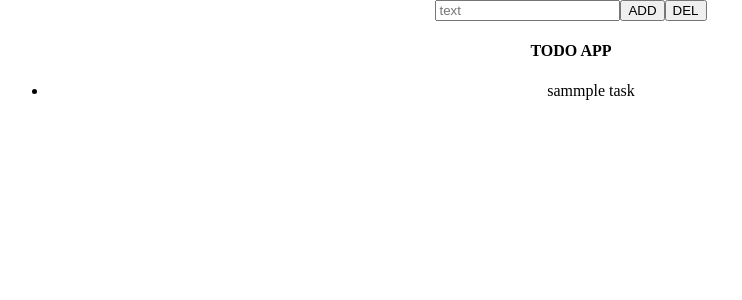
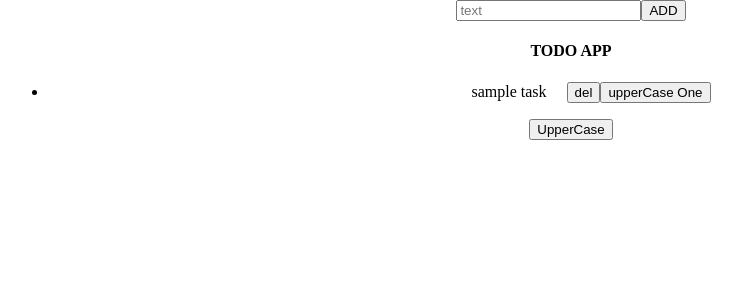
Before and after one commit to surbhisaini123/React, a React (Vite) app in the folder React_Learning/: page / in a window 1280 px wide. Shown: the top 300 px of the page, without its empty margins (69-811 px from the left). Built offline with nearby package versions, Linux system fonts and the light colour scheme.

Commit message:
TODO APP

```diff
--- a/React_Learning/src/Todo_List.jsx
+++ b/React_Learning/src/Todo_List.jsx
@@ -1,35 +1,147 @@
+// import { useState } from "react";
+// import React from 'react'
+
+// const Todo_List = () => {
+//     let [todo,setTodo]=useState(["sammple task"])
+//     let [newTodo,setNewTodo]=useState("")
+//     let addNewTask=()=>{
+//        setTodo([...todo,newTodo])
+//          setNewTodo("")
+//     }
+//     let updateTodoValue=(event)=>{
+//         // console.log(event.target.value);
+//        setNewTodo (event.target.value)
+
+
+//     }
+//   return (
+//     <div>
+//             <input placeholder='text'  value={newTodo} onChange={updateTodoValue}></input>
+//             <button onClick={addNewTask}>ADD</button>
+//             <button>DEL</button>
+//             <h4>TODO APP</h4>
+//             <ul >
+//                 {
+//                     todo.map((todo)=>(
+//                         <li>{todo}</li>
+//                     ))
+//                 }
+//             </ul>
+
+//     </div>
+//   )
+// }
+
+// export default Todo_List
+
+// <<<<<<-------------UNIQUE KEY FOR LIST ITEM-------->>>>>>>
+// import { useState } from "react";
+// import { v4 as uuidv4 } from "uuid";
+// import React from 'react'
+
+// const Todo_List = () => {
+//     let [todo,setTodo]=useState([{task:"sample task",id:uuidv4()}])
+//     let [newTodo,setNewTodo]=useState("")
+//     let addNewTask=()=>{
+//        setTodo([...todo,{task:newTodo ,id:uuidv4()}])
+//          setNewTodo("")
+//     }
+//     let updateTodoValue=(event)=>{
+//         // console.log(event.target.value);
+//        setNewTodo (event.target.value)
+
+
+//     }
+//   return (
+//     <div>
+//             <input placeholder='text'  value={newTodo} onChange={updateTodoValue}></input>
+//             <button onClick={addNewTask}>ADD</button>
+//             <button>DEL</button>
+//             <h4>TODO APP</h4>
+//             <ul >
+//                 {
+//                     todo.map((todo)=>(
+//                         <li key={todo.id}>{todo.task}</li>
+//                     ))
+//                 }
+//             </ul>
+
+//     </div>
+//   )
+// }
+
+// export default Todo_List
+
+// <<<<<<<<<------DELETE FROM THE ARRAY----------->>>>>>>>>>>
+
 import { useState } from "react";
+import { v4 as uuidv4 } from "uuid";
 import React from 'react'
 
 const Todo_List = () => {
-    let [todo,setTodo]=useState(["sammple task"])
+    let [todo,setTodo]=useState([{task:"sample task",id:uuidv4()}])
     let [newTodo,setNewTodo]=useState("")
     let addNewTask=()=>{
-       setTodo([...todo,newTodo])
+       setTodo((prevtodo)=>{
+        return [...prevtodo,{task:newTodo ,id:uuidv4()}]
+       })
          setNewTodo("")
     }
     let updateTodoValue=(event)=>{
-        // console.log(event.target.value);
        setNewTodo (event.target.value)
-
+    }
+    let deleteTodo=(id)=>{
+    //   let copy= todo.filter((todo)=>todo.id!=id)
+    //    console.log(copy);
+    setTodo((prevtodo)=>{
+        return todo.filter((prevtodo)=>prevtodo.id!=id)
+    })
 
     }
+    let upperCaseAll=()=>{
+        setTodo(
+            todo.map((todo)=>{
+               return {...todo,
+                 task:todo.task.toUpperCase(),
+              }
+            })
+        )
+    }
+
+let upperCaseOne =(id)=>{
+    setTodo(
+        todo.map((todo)=>{
+            if(todo.id==id){
+                 return {...todo,
+                  task:todo.task.toUpperCase(),
+                }
+            }else{
+                return todo
+            }
+
+        })
+    )
+
+}
   return (
     <div>
             <input placeholder='text'  value={newTodo} onChange={updateTodoValue}></input>
             <button onClick={addNewTask}>ADD</button>
-            <button>DEL</button>
             <h4>TODO APP</h4>
             <ul >
                 {
                     todo.map((todo)=>(
-                        <li>{todo}</li>
+                        <li key={todo.id}>
+                            <span>{todo.task}</span>
+                            &nbsp; &nbsp; &nbsp;
+                            <button onClick={()=>deleteTodo(todo.id)}>del</button>
+                            <button onClick={()=>upperCaseOne(todo.id)}>upperCase One</button>
+                        </li>
                     ))
                 }
             </ul>
-
+       <button onClick={upperCaseAll}>UpperCase</button>
     </div>
   )
 }
-
 export default Todo_List
```
Also changed, not shown: React_Learning/package.json (+2 -6 lines), 1 other file (tests, documents, lock files or other folders).
